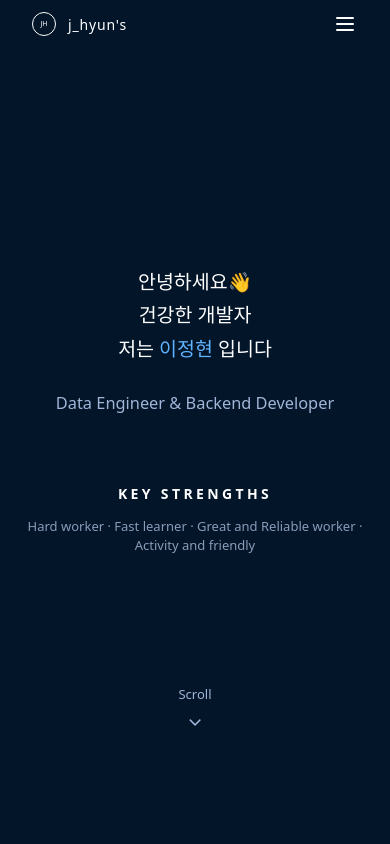
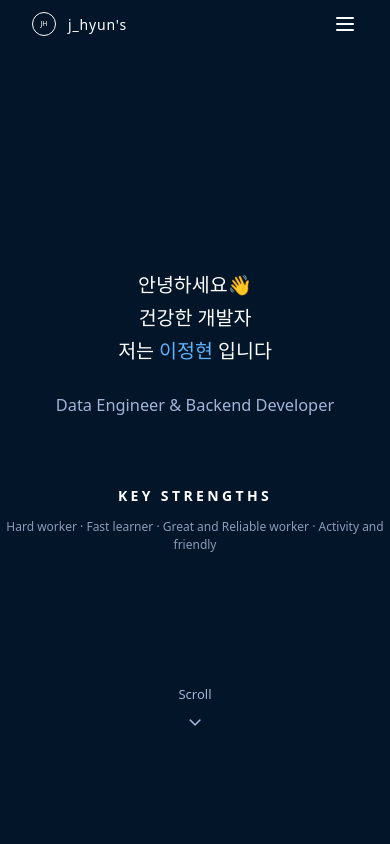
Before and after one commit to jhyungit/jhyungit.github.io, a React (Vite) app: page / in a window 390 px wide. Shown: the top 844 px of the page. Built offline with nearby package versions, Linux system fonts and the light colour scheme.

Commit message:
Update layout

```diff
--- a/src/data/skills.js
+++ b/src/data/skills.js
@@ -44,7 +44,7 @@ const skillCategories = [
   {
     id: "data",
     label: "Data Engineering",
-    description: "데이터 수집·전처리·EDA·모델링·ML/DL 개발 경험",
+    description: "데이터 수집 · 전처리 · EDA · 모델링 · ML/DL 개발 경험",
     skills: [
       { id: "python", name: "Python", logo: pythonLogo, level: 4 },
       { id: "pandas", name: "Pandas", logo: pandasLogo, level: 4 },
@@ -61,7 +61,7 @@ const skillCategories = [
   {
     id: "backend",
     label: "Backend",
-    description: "Python·Java 기반 서버 개발 및 REST API 구현 경험",
+    description: "Python · Java 기반 서버 개발 및 REST API 구현 경험",
     skills: [
       { id: "react", name: "React", logo: reactLogo, level: 2.5 },
       { id: "flask", name: "Flask", logo: flaskLogo, level: 2.5 },
@@ -87,7 +87,7 @@ const skillCategories = [
   {
     id: "infra",
     label: "Infra & Tools",
-    description: "개발·협업 환경 구성 및 다양한 도구 활용 경험",
+    description: "개발 · 협업 환경 구성 및 다양한 도구 활용 경험",
     skills: [
       // { id: "jupyter", name: "Jupyter", logo: jupyterLogo, level: 3.5 },
       // { id: "androidstudio", name: "Android Studio", logo: androidstudioLogo, level: 2 },
--- a/src/sections/Career/CareerSection.css
+++ b/src/sections/Career/CareerSection.css
@@ -297,7 +297,7 @@
 /* 모바일 환경 */
 @media (max-width: 640px) {
   .career-section {
-    padding-top: 90px;
+    padding-top: 70px;
   }
 
   .career-title {
--- a/src/sections/Home/HomeSection.css
+++ b/src/sections/Home/HomeSection.css
@@ -101,11 +101,11 @@
 
 @media (max-width: 600px) {
   .hero {
-    padding-inline: 16px;
+    padding-inline: 0px;
   }
 
   .hero-strengths-text {
-    font-size: 13px;
+    font-size: 12px;
   }
 
   .hero-scroll {
--- a/src/sections/Skill/SkillSection.css
+++ b/src/sections/Skill/SkillSection.css
@@ -1,6 +1,6 @@
 /* 전체 섹션 */
 .skill-section {
-  padding: 120px 0;
+  padding: 80px 32px 100px; /* 위쪽 여백 넉넉히 */
   background-color: #0A1E33;
   color: #f5f5ff;
 }
```
